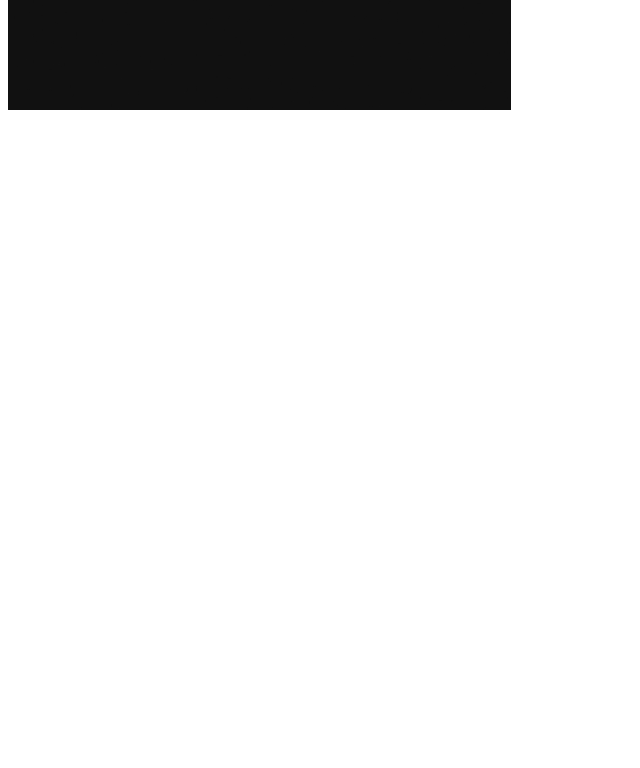
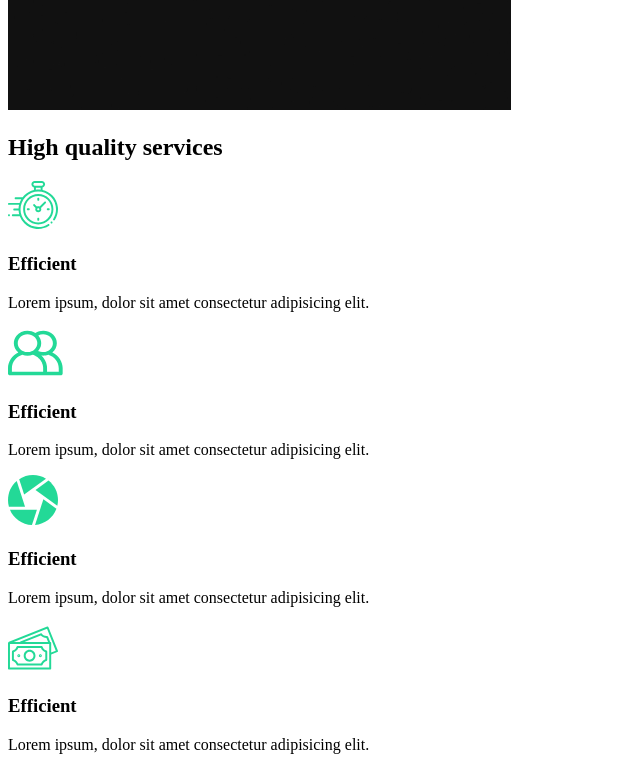
Before and after one commit to Bateristico/capture-portfolio, a React (Create React App) app: page / in a window 1280 px wide. Shown: the part 860-1628 px from the top of the page, without its empty margins (0-640 px from the left). Before the commit the page ends 982 px from the top, so only its background shows below. Built offline with nearby package versions, Linux system fonts and the light colour scheme.

Commit message:
3. Services Section

```diff
--- /dev/null
+++ b/src/components/ServicesSection.js
@@ -0,0 +1,52 @@
+import React from 'react';
+//import icons
+import clock from '../img/clock.svg';
+import diaphragm from '../img/diaphragm.svg';
+import money from '../img/money.svg';
+import teamwork from '../img/teamwork.svg';
+import home2 from '../img/home2.png';
+
+const ServicesSection = () => {
+    return (
+        <div className="services">
+            <div className="description">
+                <h2>High <span>quality</span> services</h2>
+                <div className="cards">
+                    <div className="card">
+                        <div className="icon">
+                            <img src={clock} alt=""/>
+                            <h3>Efficient</h3>
+                        </div>
+                        <p>Lorem ipsum, dolor sit amet consectetur adipisicing elit.</p>
+                    </div>
+                    <div className="card">
+                        <div className="icon">
+                            <img src={teamwork} alt=""/>
+                            <h3>Efficient</h3>
+                        </div>
+                        <p>Lorem ipsum, dolor sit amet consectetur adipisicing elit.</p>
+                    </div>
+                    <div className="card">
+                        <div className="icon">
+                            <img src={diaphragm} alt=""/>
+                            <h3>Efficient</h3>
+                        </div>
+                        <p>Lorem ipsum, dolor sit amet consectetur adipisicing elit.</p>
+                    </div>
+                    <div className="card">
+                        <div className="icon">
+                            <img src={money} alt=""/>
+                            <h3>Efficient</h3>
+                        </div>
+                        <p>Lorem ipsum, dolor sit amet consectetur adipisicing elit.</p>
+                    </div>
+                </div>
+            </div>
+            <div className="image">
+                <img src={home2} alt=""/>
+            </div>
+        </div>
+    );
+};
+
+export default ServicesSection;
--- a/src/pages/AboutUs.js
+++ b/src/pages/AboutUs.js
@@ -1,10 +1,14 @@
 import React from 'react';
 //Page components
 import AboutSection from '../components/AboutSection';
+import ServicesSection from '../components/ServicesSection';
 
 const AboutUs = () => {
     return (
-        <AboutSection />
+        <>
+            <AboutSection />
+            <ServicesSection />
+        </>
     )
 }
 
```
Also changed, not shown: 1 other file (tests, documents, lock files or other folders).
